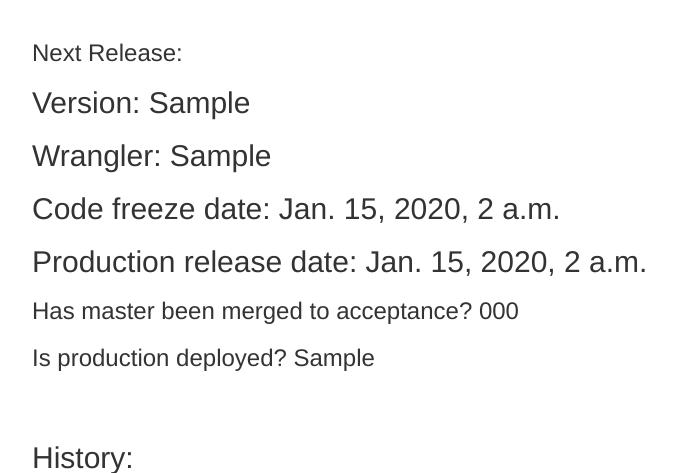
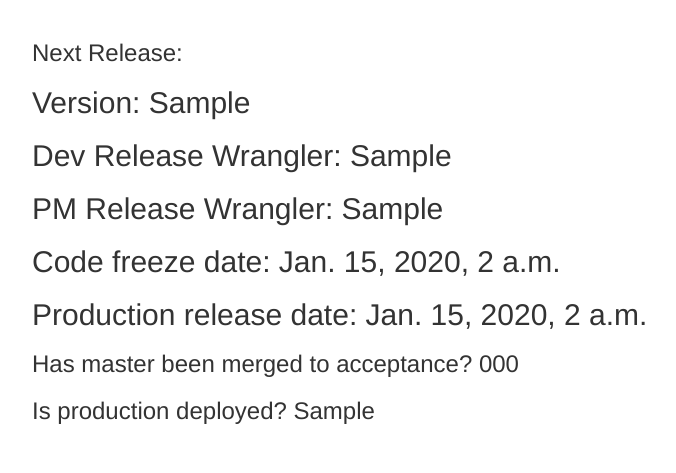
Before and after one commit to cadeParade/release-watcher, a Django app: template deploy_dashboard/deploys/templates/deploys/dashboard.html in a window 1280 px wide. Shown: the part 50-523 px from the top of the page, without its empty margins (38-714 px from the left). Run offline with Django 3.2, Linux system fonts and the light colour scheme; tables that the repository leaves empty hold one stand-in row (values such as "Sample post"); the template is opened without the code that fills it: values that come from a table or form of the project are taken from there, most other values are stand-ins (such as "Sample title", 1, 10 or a date in 2020); some libraries are stand-ins or nearby versions.

Commit message:
Add PM manager field with default, along with migration.

```diff
--- a/deploy_dashboard/deploys/models.py
+++ b/deploy_dashboard/deploys/models.py
@@ -4,7 +4,8 @@ class Release(models.Model):
     version = models.CharField(max_length=10)
     code_freeze_date = models.DateTimeField()
     production_release_date = models.DateTimeField()
-    release_manager = models.CharField(max_length=200)
+    dev_release_manager = models.CharField(max_length=200)
+    pm_release_manager = models.CharField(max_length=200, default='')
 
     def __unicode__(self):
       return "Release %s" % self.version
--- a/deploy_dashboard/deploys/templates/deploys/dashboard.html
+++ b/deploy_dashboard/deploys/templates/deploys/dashboard.html
@@ -5,7 +5,8 @@
 
   <h3>Next Release:</h3>
   <h2>Version: {{release.version}}</h2>
-  <h2>Wrangler: {{release.release_manager}}</h2>
+  <h2>Dev Release Wrangler: {{release.dev_release_manager}}</h2>
+  <h2>PM Release Wrangler: {{release.pm_release_manager}}</h2>
   <h2>Code freeze date: {{release.code_freeze_date}}</h2>
   <h2>Production release date: {{release.production_release_date}}</h2>
   <h3>Has master been merged to acceptance? {{master_in_acceptance_for_release}}</h3>
```
Also changed, not shown: deploy_dashboard/deploys/migrations/0002_auto_20151007_1339.py (added).
